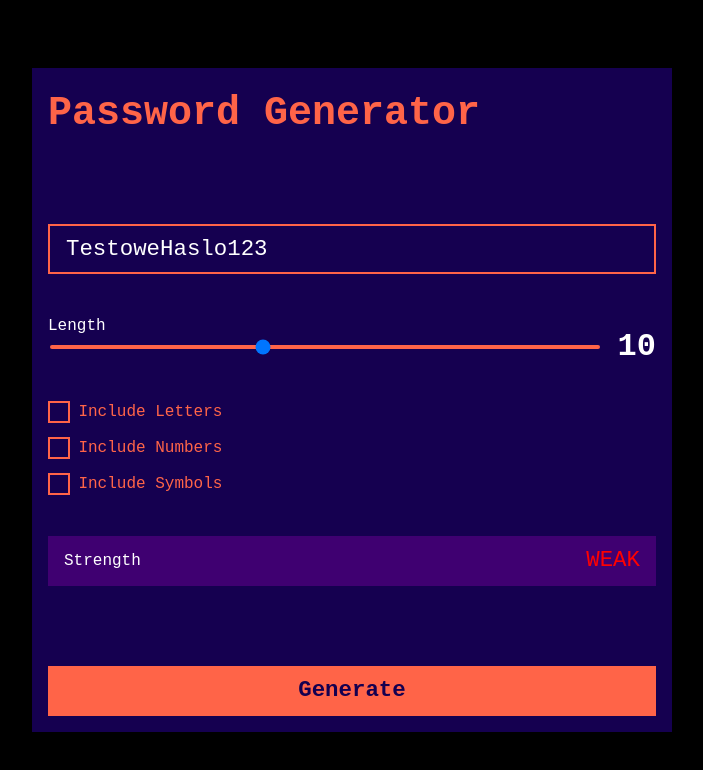
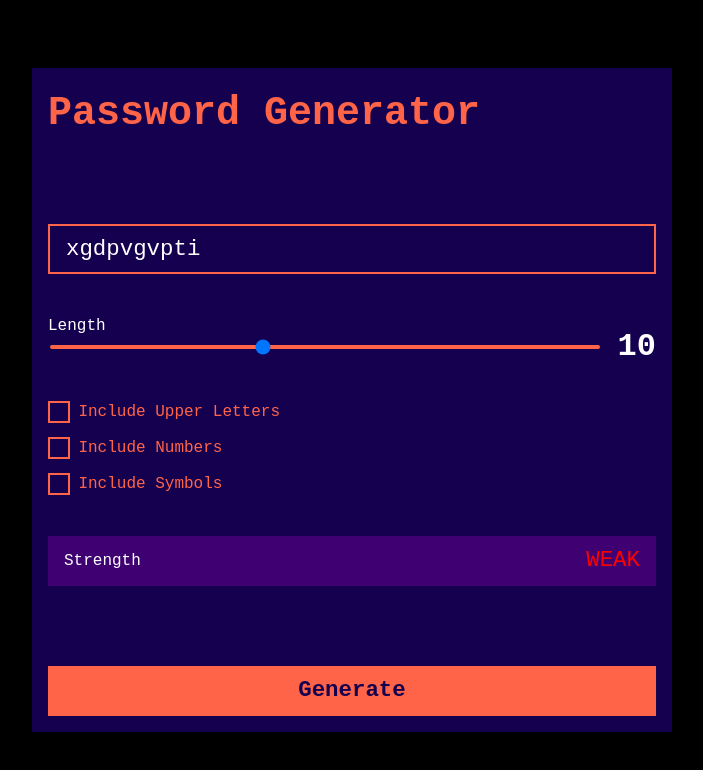
Before and after one commit to Pawel1894/password-generator, a React (Vite) app: page / in a window 1280 px wide. Shown: the top 770 px of the page, without its empty margins (288-991 px from the left). Built offline with nearby package versions, Linux system fonts and the light colour scheme; a web font is replaced by a local one.

Commit message:
Generate password function

```diff
--- a/src/Components/Options.tsx
+++ b/src/Components/Options.tsx
@@ -7,7 +7,7 @@ export default function Options({}: Props) {
   return (
     <div>
       <div className="flow" style={{ "--flow-gap": "0.75rem" } as React.CSSProperties}>
-        <OptionCheck label="Include Letters" />
+        <OptionCheck label="Include Upper Letters" />
         <OptionCheck label="Include Numbers" />
         <OptionCheck label="Include Symbols" />
       </div>
--- a/src/Components/Password.tsx
+++ b/src/Components/Password.tsx
@@ -1,13 +1,17 @@
 import React from "react";
 
-export default function Password() {
+type Props = {
+  password: string;
+};
+
+export default function Password({ password }: Props) {
   return (
     <div>
       <input
         className="password__input pointer text-accent-400"
         type={"text"}
         disabled={true}
-        value="TestoweHaslo123"
+        value={password}
       />
     </div>
   );
--- a/src/Components/PasswordGenerator.tsx
+++ b/src/Components/PasswordGenerator.tsx
@@ -1,4 +1,5 @@
-import React from "react";
+import React, { useMemo, useState } from "react";
+import { GeneratePassword } from "../Helpers/helper";
 import Button from "./Button";
 import LengthSlider from "./LengthSlider";
 import Options from "./Options";
@@ -6,10 +7,18 @@ import Password from "./Password";
 import Strength from "./Strength";
 
 export default function PasswordGenerator() {
+  const [useUpperLetters, setUseUpperLetters] = useState(false);
+  const [useNumbers, setUseNumbers] = useState(false);
+  const [useSymbols, setUseSymbols] = useState(false);
+  const [passwordLength, setPasswordLength] = useState<number>(10);
+  const [password, setPassword] = useState(() =>
+    GeneratePassword(useUpperLetters, useNumbers, useSymbols, passwordLength)
+  );
+
   return (
     <div className="password flow">
       <h1 className="password__title ">Password Generator</h1>
-      <Password />
+      <Password password={password} />
       <LengthSlider />
       <Options />
       <Strength />
--- /dev/null
+++ b/src/Helpers/helper.ts
@@ -0,0 +1,26 @@
+const lowerLetters = "abcdefghijklmnopqrstuvwxyz";
+const upperLetters = "ABCDEFGHIJKLMNOPQRSTUVWXYZ";
+const numbers = "0123456789";
+const symbols = "!@#$%^&*()_+=";
+
+export function GeneratePassword(
+  useUpperLetters: boolean,
+  useNumbers: boolean,
+  useSymbols: boolean,
+  length: number
+): string {
+  let charset = lowerLetters;
+  let password = "";
+
+  if (length <= 0) return "";
+
+  if (useUpperLetters) charset += upperLetters;
+  if (useNumbers) charset += numbers;
+  if (useSymbols) charset += symbols;
+
+  for (let index = 0; index < length; index++) {
+    password += charset.charAt(Math.floor(Math.random() * charset.length));
+  }
+
+  return password;
+}
```
